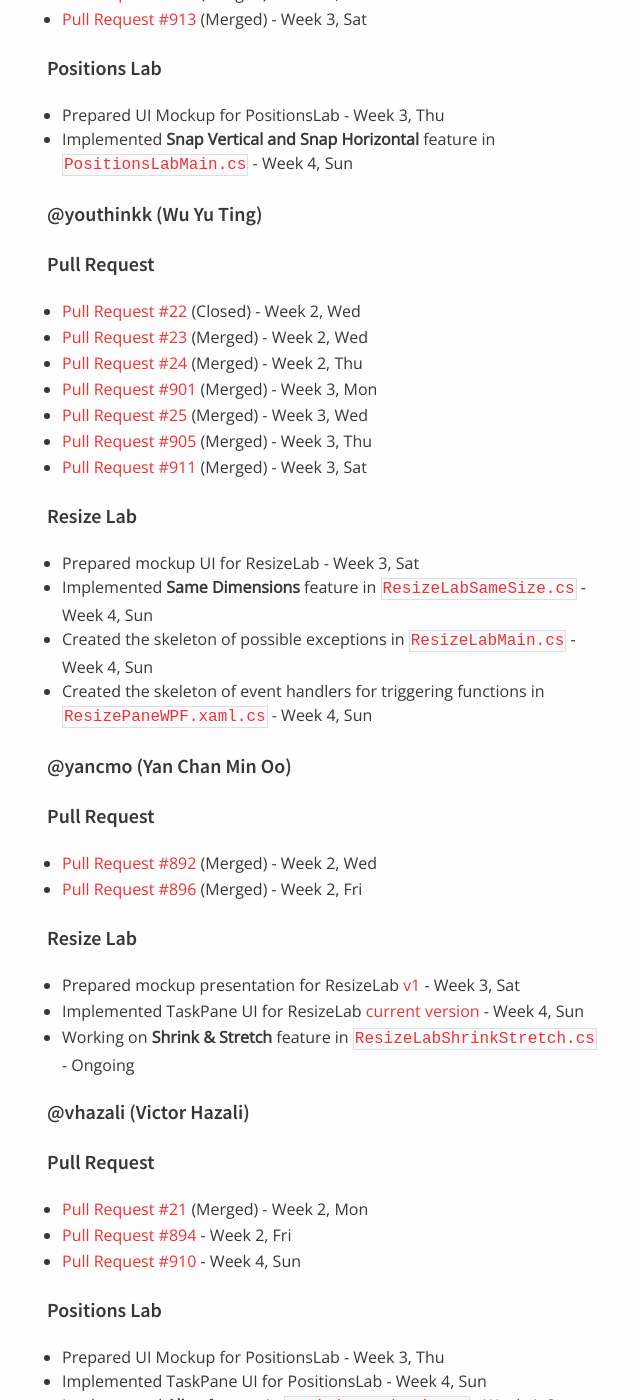
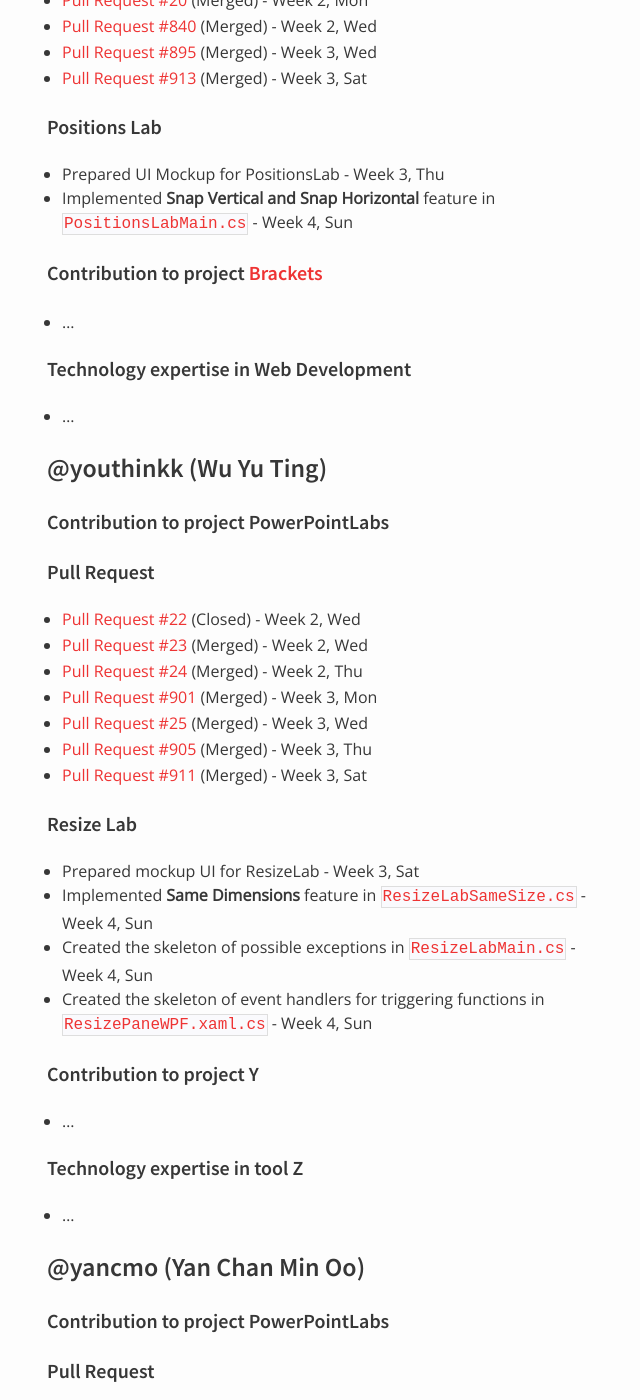
Before and after one commit to nus-oss/cs3281-AY1516S2-website, a Jekyll site: the page built from teams/powerpointlabs.md, in a window 1280 px wide and 1400 px high, scrolled down 1073 px. Shown: the whole window, without its empty margins (323-963 px from the left). Built offline with Jekyll 4.4.1, drawn with Linux system fonts in a browser that asks for light colours; some of the changed text lies outside the part shown.

Commit message:
Update Minor proj and expertise

```diff
--- a/teams/powerpointlabs.md
+++ b/teams/powerpointlabs.md
@@ -7,7 +7,7 @@
 
 ## Members
  - Chan Ao Wei Oswell ([@oswellchan](http://oswellchan.github.io/))
-   - Technology Expertise:
+   - Technology Expertise: Web Development
  - Wu Yu Ting ([@youthinkk](http://blog.nus.edu.sg/cs3281youthinkk/))
    - Technology Expertise:
  - Yan Chan Min Oo ([@yancmo](https://yancmo.wordpress.com/)) **(Team Lead - Week 4 to 8)**
@@ -24,11 +24,14 @@
 * [x] High-level architecture demonstration - Week 3, Mon
 * [x] Mockup of new features - Week 3, Sat
 * [x] Code Sprint - Week 3, Sat & Week 4, Sun
-* [ ] MVP for ResizeLab and Positions Lab - Week 4, Thu
+* [X] MVP for ResizeLab and Positions Lab - Week 4, Thu
 
 ## Contributions
 
-#### @oswellchan (Chan Ao Wei Oswell)
+### @oswellchan (Chan Ao Wei Oswell)
+
+
+#### Contribution to project PowerPointLabs
 
 ##### Pull Request
 * [Pull Request #20](https://github.com/PowerPointLabs/PowerPointLabs-Website/pull/20) (Merged) - Week 2, Mon
@@ -40,9 +43,17 @@
 * Prepared UI Mockup for PositionsLab - Week 3, Thu
 * Implemented **Snap Vertical and Snap Horizontal** feature in [`PositionsLabMain.cs`](https://github.com/nus-fboa2016-PL/PowerPointLabs/blob/35cdaaf281e1373ac7c10f840fe37d97f28d6b7d/PowerPointLabs/PowerPointLabs/PositionsLab/PositionsLabMain.cs) - Week 4, Sun
 
-#### @youthinkk (Wu Yu Ting)
+#### Contribution to project [Brackets](http://brackets.io/)
+ * ...
 
-###### Pull Request
+#### Technology expertise in Web Development
+ * ...
+
+### @youthinkk (Wu Yu Ting)
+
+#### Contribution to project PowerPointLabs
+
+##### Pull Request
 * [Pull Request #22](https://github.com/PowerPointLabs/PowerPointLabs-Website/pull/22) (Closed) - Week 2, Wed
 * [Pull Request #23](https://github.com/PowerPointLabs/PowerPointLabs-Website/pull/23) (Merged) - Week 2, Wed
 * [Pull Request #24](https://github.com/PowerPointLabs/PowerPointLabs-Website/pull/24) (Merged) - Week 2, Thu
@@ -57,7 +68,15 @@
 * Created the skeleton of possible exceptions in [`ResizeLabMain.cs`](https://github.com/nus-fboa2016-PL/PowerPointLabs/blob/8cb27511411b2cbfe58e95548f6f05bb536109a7/PowerPointLabs/PowerPointLabs/ResizeLab/ResizeLabMain.cs) - Week 4, Sun
 * Created the skeleton of event handlers for triggering functions in [`ResizePaneWPF.xaml.cs`](https://github.com/nus-fboa2016-PL/PowerPointLabs/blob/86507fcc388b92fa8e7ab212196d156d842e110d/PowerPointLabs/PowerPointLabs/ResizeLab/ResizePaneWPF.xaml.cs) - Week 4, Sun
 
-#### @yancmo (Yan Chan Min Oo)
+#### Contribution to project Y
+ * ...
+
+#### Technology expertise in tool Z
+ * ...
+
+### @yancmo (Yan Chan Min Oo)
+
+#### Contribution to project PowerPointLabs
 
 ##### Pull Request
 * [Pull Request #892](https://github.com/PowerPointLabs/PowerPointLabs/pull/892) (Merged) - Week 2, Wed
@@ -68,7 +87,15 @@
 * Implemented TaskPane UI for ResizeLab [current version](https://dl.dropboxusercontent.com/u/7610216/ResizeLabUIv1.PNG) - Week 4, Sun
 * Working on **Shrink & Stretch** feature in [`ResizeLabShrinkStretch.cs`](https://github.com/nus-fboa2016-PL/PowerPointLabs/blob/a5359541d70ce055621ceb8edb6823798d5039cb/PowerPointLabs/PowerPointLabs/ResizeLab/ResizeLabShrinkStretch.cs) - Ongoing
 
-#### @vhazali (Victor Hazali)
+#### Contribution to project Y
+ * ...
+
+#### Technology expertise in tool Z
+ * ...
+
+### @vhazali (Victor Hazali)
+
+#### Contribution to project PowerPointLabs
 
 ##### Pull Request
 * [Pull Request #21](https://github.com/PowerPointLabs/PowerPointLabs-Website/pull/21) (Merged) - Week 2, Mon
@@ -79,3 +106,9 @@
 * Prepared UI Mockup for PositionsLab - Week 3, Thu
 * Implemented TaskPane UI for PositionsLab - Week 4, Sun
 * Implemented **Align** feature in [`PositionsLabMain.cs`](https://github.com/nus-fboa2016-PL/PowerPointLabs/blob/35cdaaf281e1373ac7c10f840fe37d97f28d6b7d/PowerPointLabs/PowerPointLabs/PositionsLab/PositionsLabMain.cs) - Week 4, Sun
+
+#### Contribution to project Y
+ * ...
+
+#### Technology expertise in tool Z
+ * ...
```
